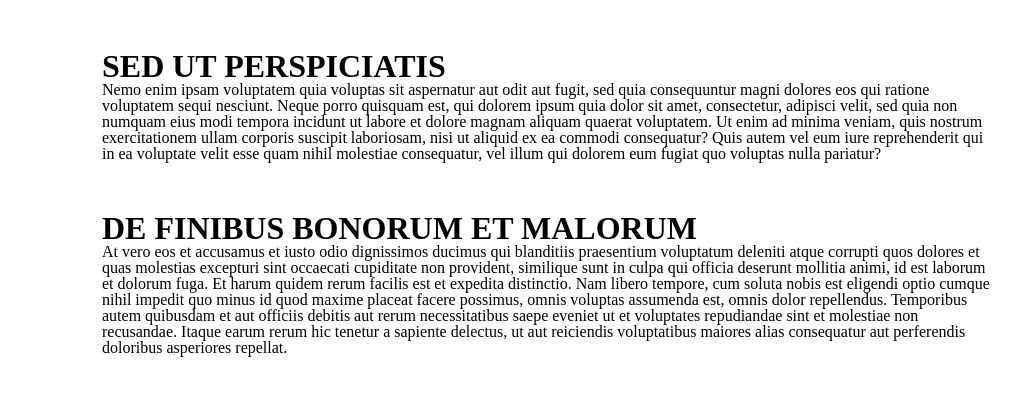
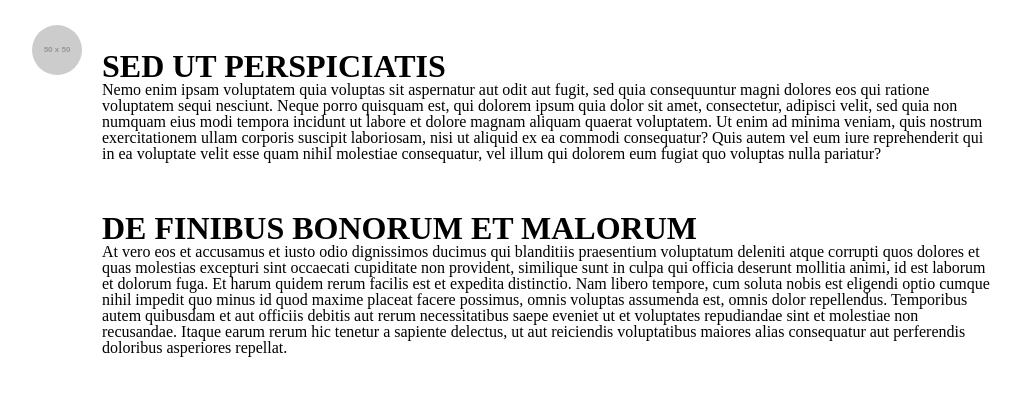
Before and after one commit to taydakov/taydakov.github.io, a Jekyll site: the page thoughts.html, which Jekyll copies as it is, in a window 1280 px wide. Shown: the top 396 px of the page, without its empty margins (128-1148 px from the left). Built offline with Jekyll 4.4.1, drawn with Linux system fonts in a browser that asks for light colours.

Commit message:
Add small picture to thoughts page

```diff
--- a/thoughts.css
+++ b/thoughts.css
@@ -1,6 +1,17 @@
 .container {
 	margin: 0 auto;
 	max-width: 960px;
+}
+
+.thinking-picture {
+	position: absolute;
+	top: 25px;
+}
+
+.thinking-picture img {
+	width: 50px;
+	height: 50px;
+	border-radius: 25px;
 }
 
 .thoughts {
--- a/thoughts.html
+++ b/thoughts.html
@@ -8,6 +8,7 @@
 	</head>
 	<body>
 		<div class="container">
+			<div class="thinking-picture"><img src="http://placehold.it/50x50"></div>
 			<ul class="thoughts">
 				<li class="thought">
 					<div class="thought-title">Sed ut perspiciatis</div>
```
